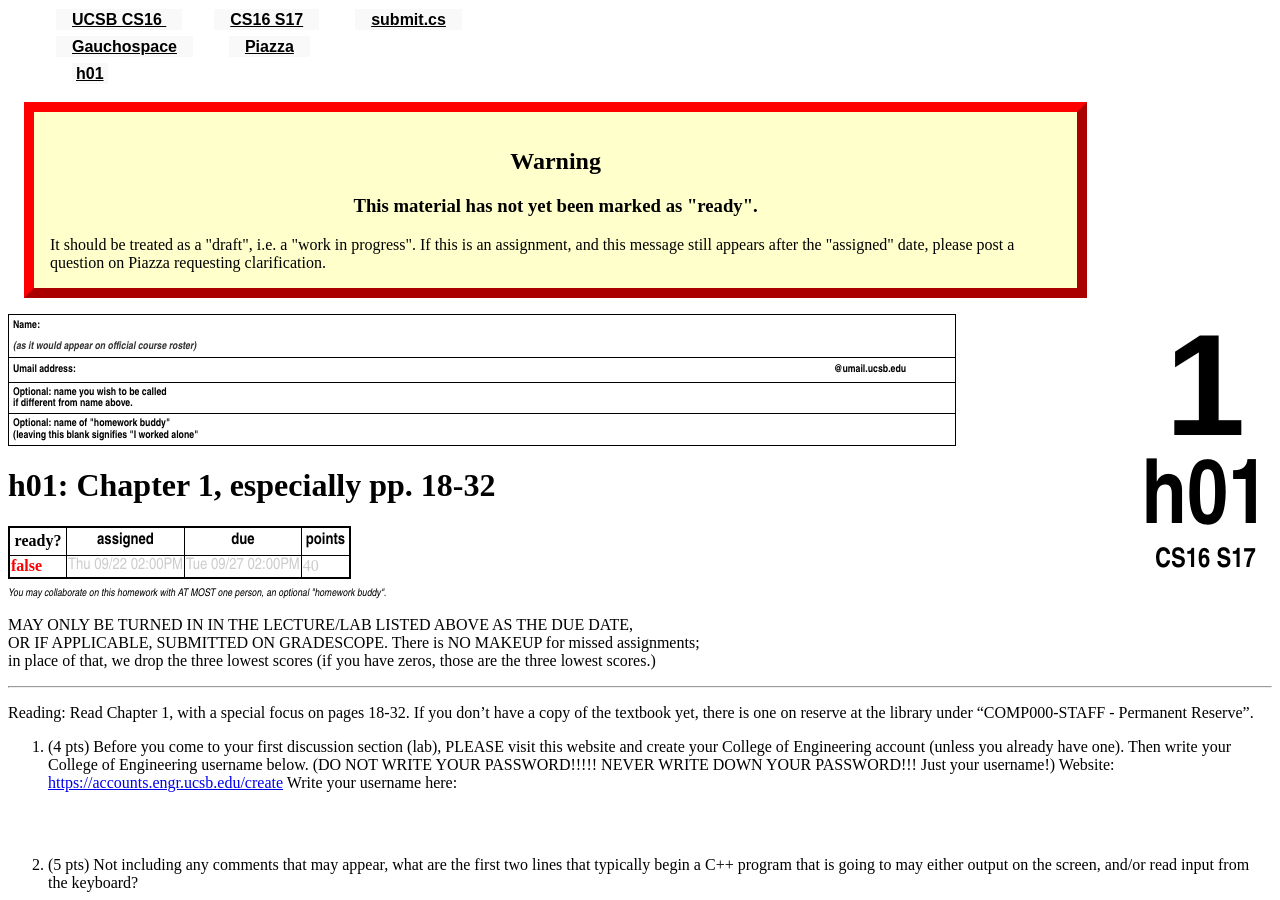
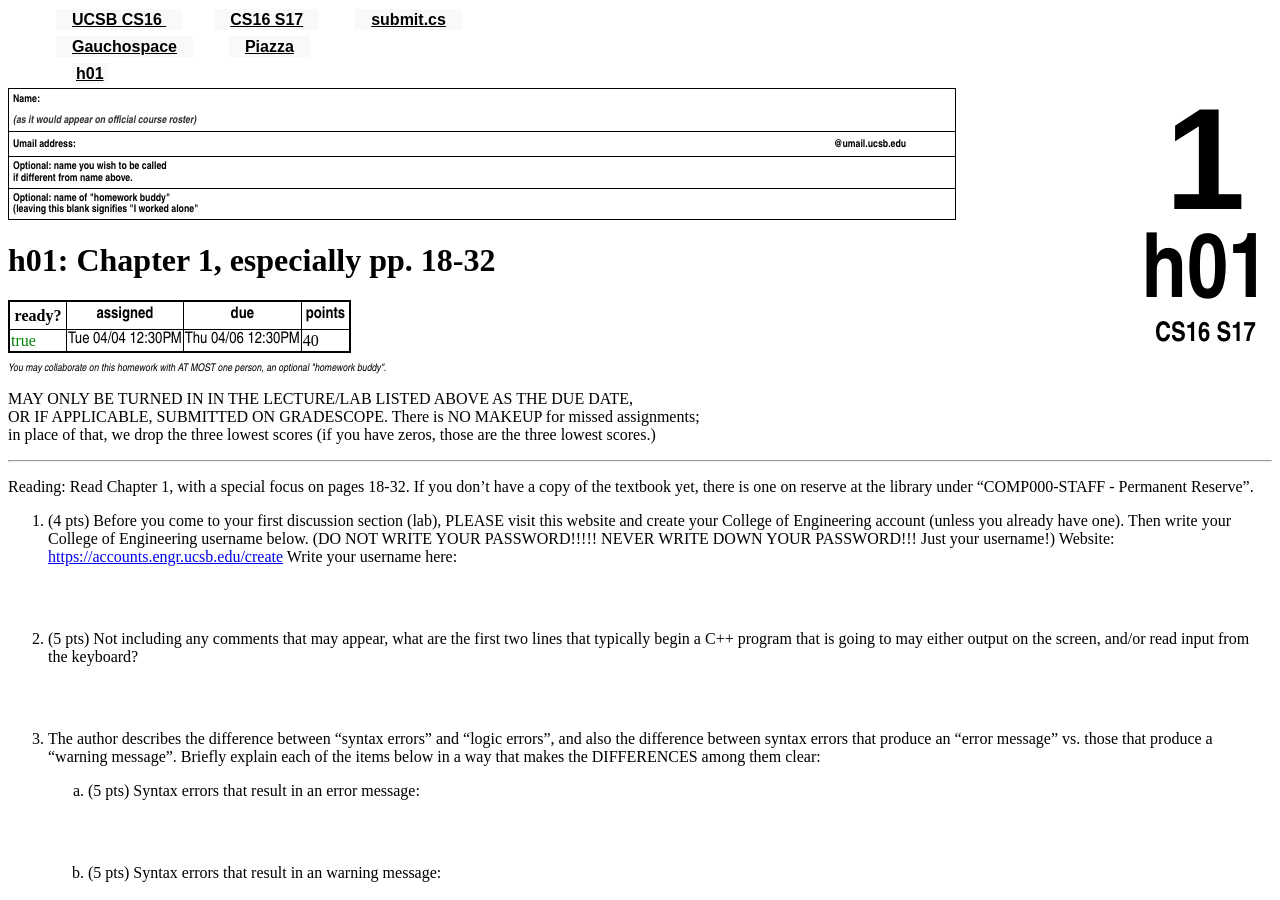
Before and after one commit to ucsb-cs16-s16/https-ucsb-cs16-s17.github.io, a Jekyll site: the page built from _hwk/h01.md, in a window 1280 px wide and 900 px high. Built offline with Jekyll 4.4.1, drawn with Linux system fonts in a browser that asks for light colours.

Commit message:
Update h01.md

```diff
--- a/_hwk/h01.md
+++ b/_hwk/h01.md
@@ -1,9 +1,9 @@
 ---
 num: "h01"
 desc: "Chapter 1, especially pp. 18-32"
-ready: false
-assigned: 2016-09-22 14:00:00.00-7:00
-due: 2016-09-27 14:00:00.00-7:00
+ready: true
+assigned: 2017-04-04 12:30:00.00-7:00
+due: 2017-04-06 12:30:00.00-7:00
 ---
 Reading: Read Chapter 1, with a special focus on pages 18-32.    If you don't have a copy of the textbook yet, there is one on reserve at the library under "COMP000-STAFF - Permanent Reserve".
 
```
